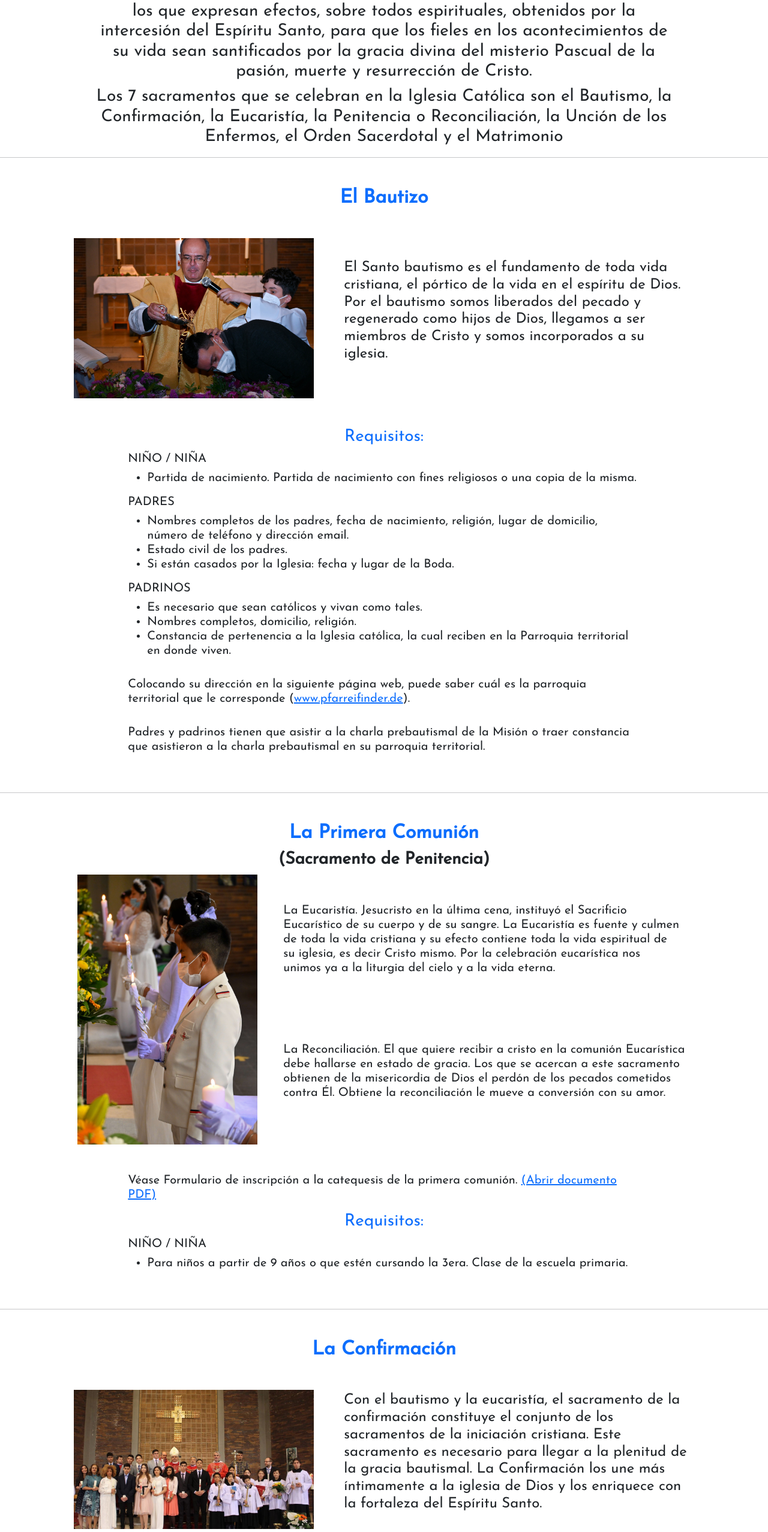
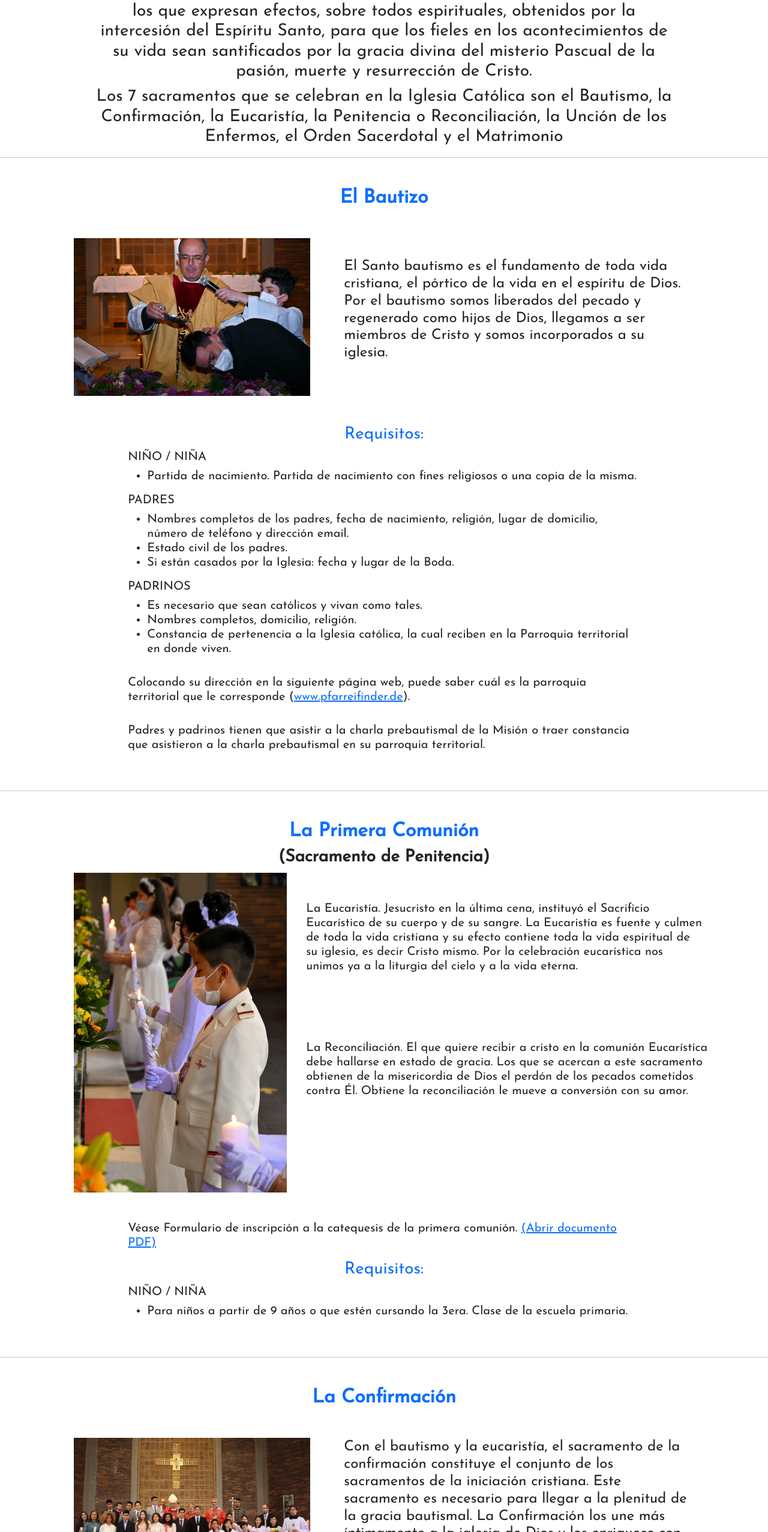
Before and after one commit to jpta24/mision-cat-client, a React (Create React App) app: page /sacramentos in a window 1280 px wide. Shown: the part 246-2800 px from the top of the page at 60% size. Built offline with nearby package versions, Linux system fonts and the light colour scheme.

Commit message:
image width

```diff
--- a/src/pages/Misas.jsx
+++ b/src/pages/Misas.jsx
@@ -19,7 +19,7 @@ function Misas() {
 			</div>
 			<div className='d-flex flex-row justify-content-center m-5'>
 				<div className='me-5'>
-					<img src='/assets/fotos/mkssb9.jpg' width='350' />
+					<img src='/assets/fotos/mkssb9.jpg' width='350' alt=''/>
 				</div>
 				<div className='text-start ms-5 px-5 pt-3 border border-dark h4'>
 					<p>Iglesia de St. Nikolaus.</p>
--- a/src/pages/Sacramentos.jsx
+++ b/src/pages/Sacramentos.jsx
@@ -29,7 +29,7 @@ function Sacramentos() {
 						<img
 							src='/assets/fotos/mkssb10.jpg'
 							alt='Descripción de la imagen'
-							width='400'
+							className='col-12'
 						/>
 					</div>
 					<div className='text-start col-6 px-2 h4'>
@@ -102,11 +102,11 @@ function Sacramentos() {
 				</h2>
 				<h3 className='fw-bold'>(Sacramento de Penitencia)</h3>
 				<div className='d-flex flex-row justify-content-around mx-auto col-10'>
-					<div className='mx-3'>
+					<div className='mx-3 col-4'>
 						<img
 							src='/assets/fotos/mkssb11.jpg'
 							alt='Descripción de la imagen'
-							width='300'
+							className='col-12'
 						/>
 					</div>
 					<div className='col-8'>
@@ -164,7 +164,7 @@ function Sacramentos() {
 						<img
 							src='/assets/fotos/mkssb12.jpg'
 							alt='Descripción de la imagen'
-							width='400'
+							className='col-12'
 						/>
 					</div>
 					<div className='text-start col-6 px-2 h4'>
```
